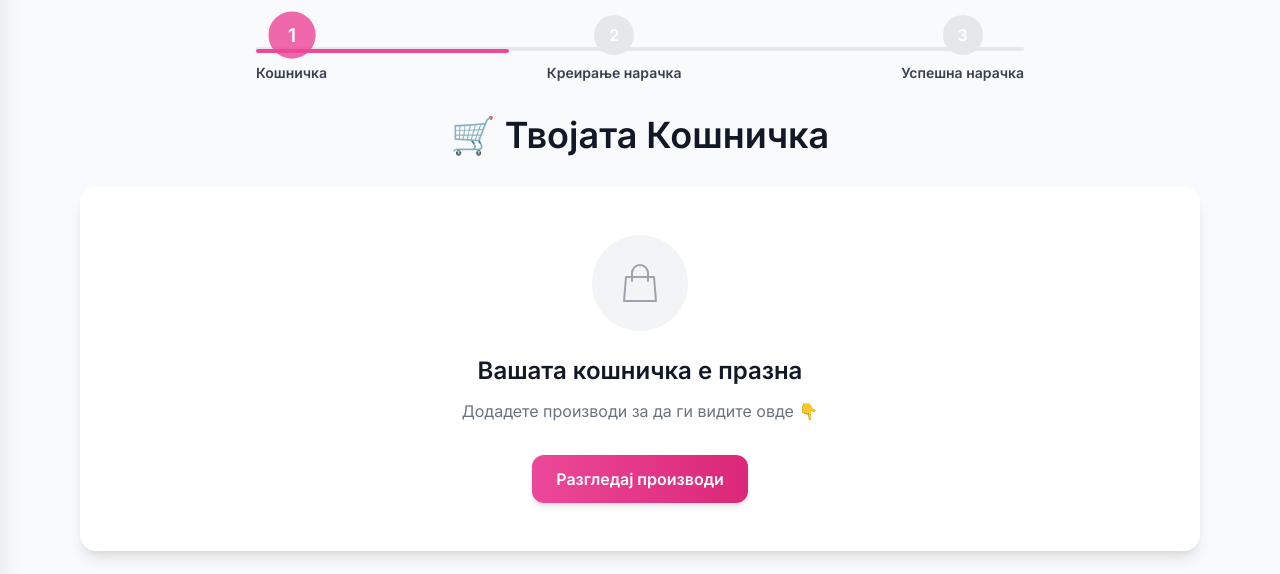
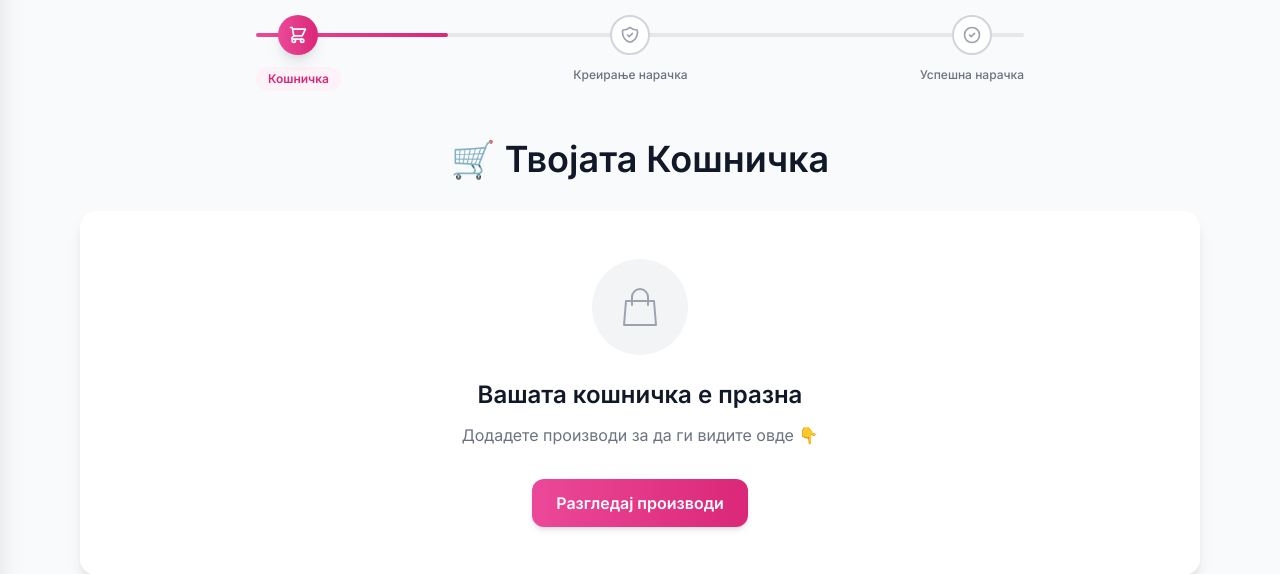
Before and after one commit to Isen-Osman/Sw-Shop-Project, a Django app: page /wishlist/ in a window 1280 px wide. Shown: the part 105-679 px from the top of the page. Run offline with Django 5.2, Linux system fonts and the light colour scheme; a user stored in the database is signed in; data comes from the database, SQL or seed files in the repository; both versions use the stored data as it was after the commit; data that the repository does not hold is empty; some libraries are stand-ins or nearby versions.

Commit message:
Progress bar update

```diff
--- a/templates/order/order_success.html
+++ b/templates/order/order_success.html
@@ -5,8 +5,6 @@
 {% block content %}
 <div class="pt-24 max-w-2xl mx-auto p-6">
   <div class="bg-white p-6 rounded-xl shadow-xl transform transition duration-500 scale-95 hover:scale-100">
-
-
 
     <!-- Success Icon & Message -->
     <div class="flex flex-col items-center mb-6 animate-bounce">
--- a/templates/wishlist/wishlist.html
+++ b/templates/wishlist/wishlist.html
@@ -4,56 +4,59 @@
 
 {% block content %}
 
+<div class="max-w-6xl mx-auto px-4 py-10">
 
-    <div class="max-w-6xl mx-auto px-4 py-10">
-
-<!-- Progress Bar -->
-<div class="w-full max-w-3xl mx-auto mb-8 relative">
-    <!-- Background Line -->
-    <div class="absolute top-1/2 left-0 w-full h-1 bg-gray-200 transform -translate-y-1/2 rounded-full"></div>
-
-    <!-- Progress Line Animated -->
-    <div class="absolute top-1/2 left-0 h-1 bg-pink-500 rounded-full transition-all ease-out animate-fill-progress" style="width:0%;"></div>
-
+<!-- Modern Progress Bar -->
+<div class="w-full max-w-3xl mx-auto mb-12 relative">
+    <!-- Progress Steps -->
     <div class="relative flex justify-between z-10">
-        <!-- Step 1: Wishlist -->
+        <!-- Step 1: Cart (Active) -->
         <div class="flex flex-col items-center">
-            <div class="w-8 h-8 sm:w-10 sm:h-10 rounded-full flex items-center justify-center text-white font-bold bg-pink-500 animate-pulse-step">1</div>
-            <span class="text-xs sm:text-sm mt-2 text-gray-700 font-semibold">Кошничка</span>
+            <div class="w-10 h-10 rounded-full flex items-center justify-center text-white font-semibold bg-gradient-to-r from-pink-500 to-pink-600 shadow-lg relative z-10">
+                <svg class="w-5 h-5" fill="none" viewBox="0 0 24 24" stroke="currentColor">
+                    <path stroke-linecap="round" stroke-linejoin="round" stroke-width="2" d="M3 3h2l.4 2M7 13h10l4-8H5.4M7 13L5.4 5M7 13l-2.293 2.293c-.63.63-.184 1.707.707 1.707H17m0 0a2 2 0 100 4 2 2 0 000-4zm-8 2a2 2 0 11-4 0 2 2 0 014 0z" />
+                </svg>
+            </div>
+            <span class="text-xs mt-3 text-pink-600 font-semibold bg-pink-50 px-3 py-1 rounded-full">Кошничка</span>
         </div>
 
         <!-- Step 2: Order -->
         <div class="flex flex-col items-center">
-            <div class="w-8 h-8 sm:w-10 sm:h-10 rounded-full flex items-center justify-center text-white font-bold bg-gray-200">2</div>
-            <span class="text-xs sm:text-sm mt-2 text-gray-700 font-semibold">Креирање нарачка</span>
+            <div class="w-10 h-10 rounded-full flex items-center justify-center font-semibold bg-white border-2 border-gray-300 text-gray-400 relative z-10">
+                <svg class="w-5 h-5" fill="none" viewBox="0 0 24 24" stroke="currentColor">
+                    <path stroke-linecap="round" stroke-linejoin="round" stroke-width="2" d="M9 12l2 2 4-4m5.618-4.016A11.955 11.955 0 0112 2.944a11.955 11.955 0 01-8.618 3.04A12.02 12.02 0 003 9c0 5.591 3.824 10.29 9 11.622 5.176-1.332 9-6.03 9-11.622 0-1.042-.133-2.052-.382-3.016z" />
+                </svg>
+            </div>
+            <span class="text-xs mt-3 text-gray-500 font-medium">Креирање нарачка</span>
         </div>
 
         <!-- Step 3: Success -->
         <div class="flex flex-col items-center">
-            <div class="w-8 h-8 sm:w-10 sm:h-10 rounded-full flex items-center justify-center text-white font-bold bg-gray-200">3</div>
-            <span class="text-xs sm:text-sm mt-2 text-gray-700 font-semibold">Успешна нарачка</span>
+            <div class="w-10 h-10 rounded-full flex items-center justify-center font-semibold bg-white border-2 border-gray-300 text-gray-400 relative z-10">
+                <svg class="w-5 h-5" fill="none" viewBox="0 0 24 24" stroke="currentColor">
+                    <path stroke-linecap="round" stroke-linejoin="round" stroke-width="2" d="M9 12l2 2 4-4m6 2a9 9 0 11-18 0 9 9 0 0118 0z" />
+                </svg>
+            </div>
+            <span class="text-xs mt-3 text-gray-500 font-medium">Успешна нарачка</span>
         </div>
     </div>
+
+    <!-- Progress Line -->
+    <div class="absolute top-5 left-0 w-full h-1 bg-gray-200 transform -translate-y-1/2 rounded-full z-0"></div>
+    <div class="absolute top-5 left-0 w-1/4 h-1 bg-gradient-to-r from-pink-500 to-pink-600 transform -translate-y-1/2 rounded-full z-0 transition-all duration-700 ease-in-out animate-progress"></div>
 </div>
 
 <style>
-@keyframes fillProgress {
-  from { width: 0%; }
-  to { width: 33%; }
-}
-.animate-fill-progress {
-  animation: fillProgress 1s ease-out forwards;
-}
+    /* Animation for the progress line */
+    .absolute.top-5.left-0.w-1\\/3 {
+        animation: progressFill 1s ease-out forwards;
+    }
 
-@keyframes pulseStep {
-  0%, 100% { transform: scale(1); opacity: 1; }
-  50% { transform: scale(1.2); opacity: 0.8; }
-}
-.animate-pulse-step {
-  animation: pulseStep 1s ease-in-out infinite;
-}
+    @keyframes progressFill {
+        from { width: 0; }
+        to { width: 25%; }
+    }
 </style>
-
 
         <!-- Header -->
         <div class="mb-8 text-center">
```
Also changed, not shown: templates/order/create_order.html (+66 -39 lines), templates/order/order_confirmation.html (+30 -41 lines), db.sqlite3.
